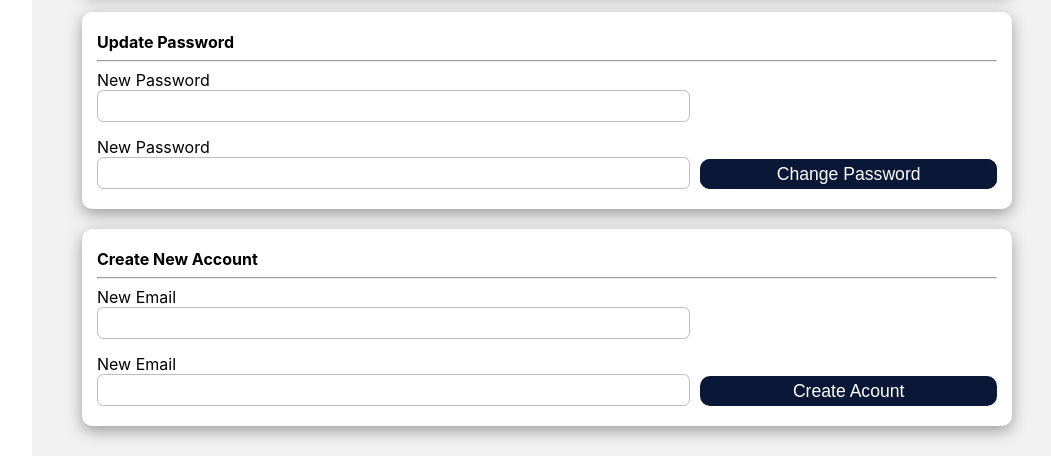
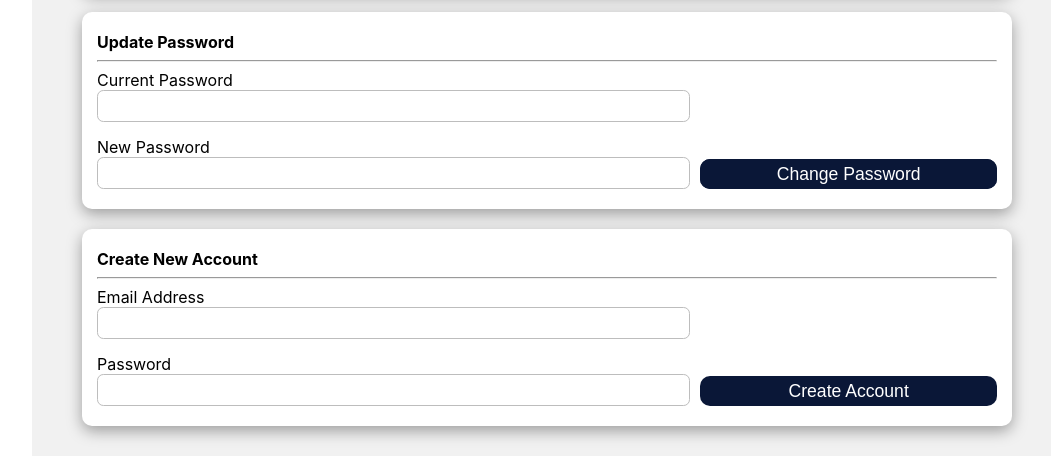
Before and after one commit to Hack4ImpactFall2021/y-knot, a React (Create React App) app: page / in a window 1280 px wide. Shown: the part 217-673 px from the top of the page, without its empty margins (218-1269 px from the left). Built offline with nearby package versions, Linux system fonts and the light colour scheme; a web font is replaced by a local one.

Commit message:
fixed typos

```diff
--- a/src/SettingsPage/Settings.css
+++ b/src/SettingsPage/Settings.css
@@ -6,6 +6,7 @@
   background-color: #f1f1f1;
   margin-left: 250px;
   padding:  0 30px;
+  overflow-y: scroll;
 }
 .settings-title {
   color: #10275b;
--- a/src/SettingsPage/Settings.tsx
+++ b/src/SettingsPage/Settings.tsx
@@ -26,7 +26,7 @@ const Settings = () => {
 
         <div className="grid2r2c">
           <div className="input-group row1 col1">
-            <label>New Password</label> <br />
+            <label>Current Password</label> <br />
             <input type="text" />
           </div>
           <div className="input-group row2 col1">
@@ -47,14 +47,14 @@ const Settings = () => {
 
         <div className="grid2r2c">
           <div className="input-group row1 col1">
-            <label>New Email</label> <br />
+            <label>Email Address</label> <br />
             <input type="text" />
           </div>
           <div className="input-group row2 col1">
-            <label>New Email</label> <br />
+            <label>Password</label> <br />
             <input type="text" />
           </div>
-          <button className="settings-button row2 col2">Create Acount</button>
+          <button className="settings-button row2 col2">Create Account</button>
         </div>
       </div>
     </div>
```
